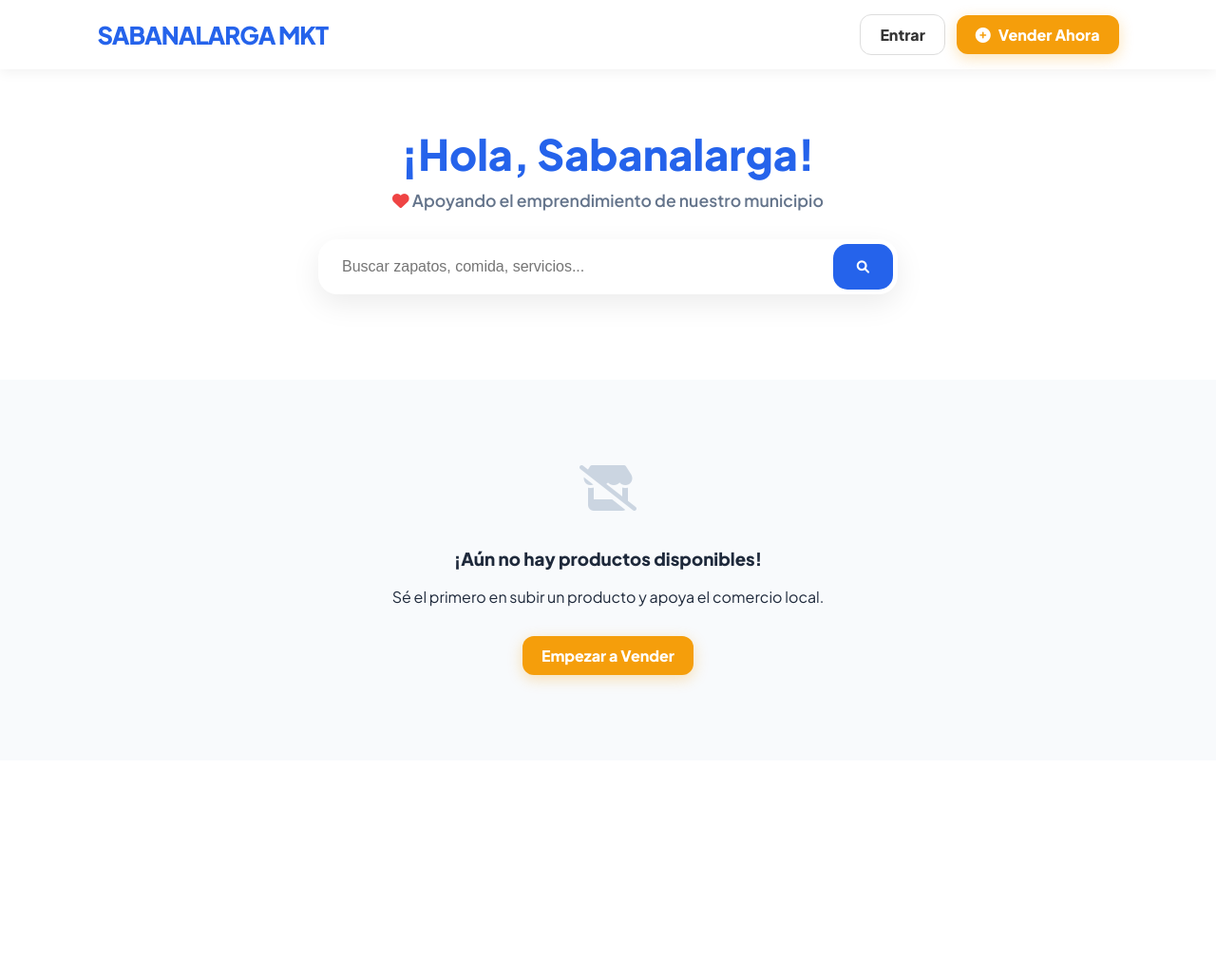
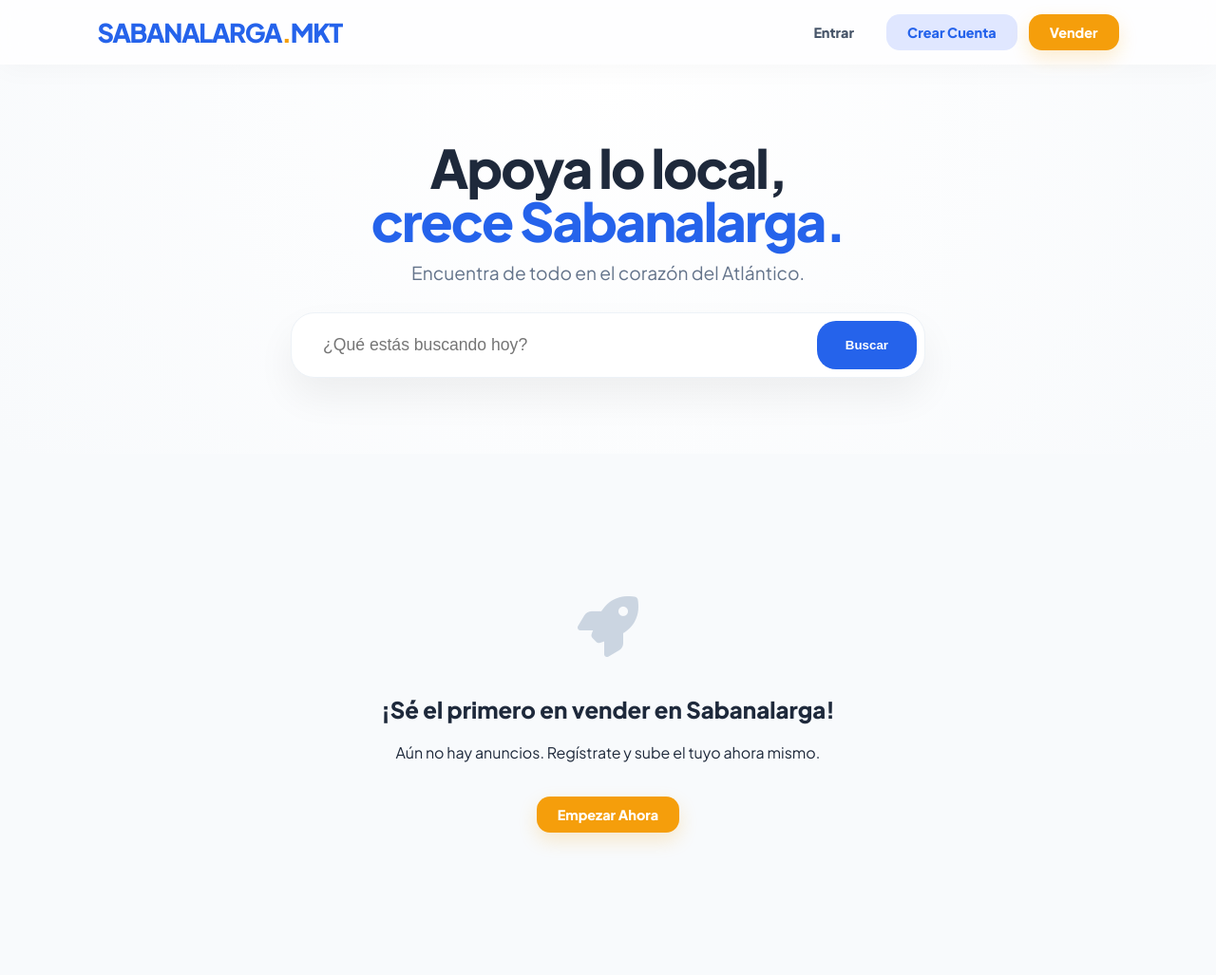
Before and after one commit to gleiderr99-boop/nuevo-proyecto, a Flask app: page / in a window 1280 px wide. Shown: the whole page at 95% size. Before the commit the page ends 723 px from the top, so only its background shows below. Run offline with Flask 3, Linux system fonts and the light colour scheme; data that the repository does not hold is empty.

Commit message:
Update index.html

```diff
--- a/templates/index.html
+++ b/templates/index.html
@@ -7,92 +7,130 @@
     <link href="https://fonts.googleapis.com/css2?family=Plus+Jakarta+Sans:wght@400;600;800&display=swap" rel="stylesheet">
     <link rel="stylesheet" href="https://cdnjs.cloudflare.com/ajax/libs/font-awesome/6.0.0/css/all.min.css">
     <style>
-        :root { --primary: #2563eb; --accent: #f59e0b; --bg: #f8fafc; }
-        body { font-family: 'Plus Jakarta Sans', sans-serif; background: var(--bg); margin: 0; color: #1e293b; }
+        :root { --primary: #2563eb; --accent: #f59e0b; --bg: #f8fafc; --white: #ffffff; }
 
-        nav { background: white; padding: 15px 8%; display: flex; justify-content: space-between; align-items: center; box-shadow: 0 4px 12px rgba(0,0,0,0.05); position: sticky; top: 0; z-index: 1000; }
-        .logo { font-weight: 800; color: var(--primary); text-decoration: none; font-size: 1.6rem; letter-spacing: -1px; }
+        body { font-family: 'Plus Jakarta Sans', sans-serif; background: var(--bg); margin: 0; color: #1e293b; overflow-x: hidden; }
+
+        /* Navbar de Lujo */
+        nav {
+            background: rgba(255, 255, 255, 0.8);
+            backdrop-filter: blur(15px);
+            padding: 15px 8%;
+            display: flex;
+            justify-content: space-between;
+            align-items: center;
+            box-shadow: 0 4px 30px rgba(0,0,0,0.03);
+            position: sticky; top: 0; z-index: 1000;
+        }
+
+        .logo { font-weight: 800; color: var(--primary); text-decoration: none; font-size: 1.7rem; letter-spacing: -1.5px; }
+        .logo span { color: var(--accent); }
 
         .nav-btns { display: flex; gap: 12px; align-items: center; }
-        .btn { padding: 10px 20px; border-radius: 12px; text-decoration: none; font-weight: 700; transition: 0.3s; display: flex; align-items: center; gap: 8px; }
-        .btn-sell { background: var(--accent); color: white; box-shadow: 0 4px 15px rgba(245, 158, 11, 0.3); }
-        .btn-panel { background: var(--primary); color: white; }
-        .btn-login { color: #333; border: 1px solid #ddd; }
 
-        .hero { text-align: center; padding: 60px 20px; background: white; }
-        .hero h1 { font-size: 2.8rem; margin: 0; color: var(--primary); }
-        .support-msg { color: #64748b; font-size: 1.1rem; margin-top: 10px; font-weight: 600; }
+        /* Botones Claros para Cliente y Vendedor */
+        .btn { padding: 10px 22px; border-radius: 14px; text-decoration: none; font-weight: 700; transition: 0.4s; font-size: 0.9rem; border: none; cursor: pointer; display: flex; align-items: center; gap: 8px; }
 
-        .search-box { max-width: 600px; margin: 30px auto; display: flex; background: white; padding: 5px; border-radius: 20px; box-shadow: 0 10px 30px rgba(0,0,0,0.08); }
-        .search-box input { flex: 1; border: none; padding: 15px 20px; border-radius: 15px; outline: none; font-size: 1rem; }
-        .search-box button { background: var(--primary); color: white; border: none; padding: 0 25px; border-radius: 15px; cursor: pointer; }
+        .btn-register { background: #e0e7ff; color: var(--primary); } /* Para Clientes */
+        .btn-sell { background: var(--accent); color: white; box-shadow: 0 8px 20px rgba(245, 158, 11, 0.2); }
+        .btn-login { color: #475569; }
+        .btn-panel { background: var(--primary); color: white; box-shadow: 0 8px 20px rgba(37, 99, 235, 0.2); }
 
-        .grid { display: grid; grid-template-columns: repeat(auto-fill, minmax(280px, 1fr)); gap: 30px; padding: 40px 8%; }
+        .btn:hover { transform: translateY(-3px); filter: brightness(1.1); }
 
-        /* ZOOM Y DISEÑO DE TARJETA */
-        .card { background: white; border-radius: 25px; overflow: hidden; box-shadow: 0 10px 20px rgba(0,0,0,0.05); transition: 0.4s; position: relative; }
-        .card:hover { transform: translateY(-10px); }
-        .img-wrap { width: 100%; height: 230px; overflow: hidden; position: relative; }
-        .card img { width: 100%; height: 100%; object-fit: cover; transition: 0.6s; }
-        .card:hover img { transform: scale(1.1); } /* EL ZOOM */
+        /* Hero Interactivo */
+        .hero { text-align: center; padding: 80px 20px; background: radial-gradient(circle at top, #ffffff, #f8fafc); }
+        .hero h1 { font-size: 3.5rem; margin: 0; letter-spacing: -2px; line-height: 1; }
+        .hero p { color: #64748b; font-size: 1.2rem; margin: 15px 0 30px; font-weight: 500; }
 
-        .cat-tag { position: absolute; top: 15px; left: 15px; background: rgba(255,255,255,0.9); padding: 5px 12px; border-radius: 10px; font-size: 0.75rem; font-weight: 800; color: var(--primary); }
-        .content { padding: 20px; }
-        .price { font-size: 1.5rem; font-weight: 800; color: var(--primary); margin: 10px 0; }
-        .btn-contact { background: #f1f5f9; color: var(--primary); text-decoration: none; display: block; text-align: center; padding: 12px; border-radius: 15px; font-weight: 700; transition: 0.3s; }
-        .btn-contact:hover { background: var(--primary); color: white; }
+        .search-box {
+            max-width: 650px; margin: 0 auto; display: flex; background: white;
+            padding: 8px; border-radius: 25px; box-shadow: 0 20px 40px rgba(0,0,0,0.06);
+            border: 1px solid #edf2f7;
+        }
+        .search-box input { flex: 1; border: none; padding: 15px 25px; border-radius: 20px; outline: none; font-size: 1.1rem; }
+        .search-box button { background: var(--primary); color: white; border: none; padding: 0 30px; border-radius: 20px; font-weight: 700; }
 
-        .empty-state { text-align: center; grid-column: 1 / -1; padding: 50px; }
+        /* Grid de Productos con Efectos */
+        .grid { display: grid; grid-template-columns: repeat(auto-fill, minmax(300px, 1fr)); gap: 35px; padding: 50px 8%; }
+
+        .card {
+            background: white; border-radius: 30px; overflow: hidden;
+            box-shadow: 0 10px 25px rgba(0,0,0,0.02); transition: 0.5s;
+            border: 1px solid rgba(0,0,0,0.03);
+        }
+        .card:hover { transform: translateY(-15px); box-shadow: 0 30px 60px rgba(0,0,0,0.1); }
+
+        .img-container { width: 100%; height: 250px; overflow: hidden; position: relative; }
+        .card img { width: 100%; height: 100%; object-fit: cover; transition: 0.8s ease; }
+        .card:hover img { transform: scale(1.15); } /* ZOOM INCREÍBLE */
+
+        .badge { position: absolute; top: 20px; left: 20px; background: rgba(255,255,255,0.95); padding: 6px 15px; border-radius: 12px; font-weight: 800; font-size: 0.75rem; color: var(--primary); z-index: 2; }
+
+        .content { padding: 25px; }
+        .price { font-size: 1.7rem; font-weight: 800; color: var(--primary); margin: 10px 0; }
+
+        .btn-view {
+            background: #f1f5f9; color: var(--primary); text-decoration: none;
+            display: flex; align-items: center; justify-content: center;
+            padding: 14px; border-radius: 18px; font-weight: 800; margin-top: 15px;
+        }
+        .btn-view:hover { background: var(--primary); color: white; }
+
+        /* Empty State Bonito */
+        .empty { grid-column: 1/-1; text-align: center; padding: 100px 20px; }
     </style>
 </head>
 <body>
     <nav>
-        <a href="/" class="logo">SABANALARGA MKT</a>
+        <a href="/" class="logo">SABANALARGA<span>.</span>MKT</a>
         <div class="nav-btns">
             {% if session.get('user_id') %}
-                <a href="/gleider_admin" class="btn btn-panel"><i class="fas fa-th-large"></i> Mi Panel</a>
-                <a href="/logout" class="btn btn-login"><i class="fas fa-sign-out-alt"></i></a>
+                <a href="/gleider_admin" class="btn btn-panel"><i class="fas fa-grid-2"></i> Mi Panel</a>
             {% else %}
                 <a href="/login" class="btn btn-login">Entrar</a>
-                <a href="/registro" class="btn btn-sell"><i class="fas fa-plus-circle"></i> Vender Ahora</a>
+                <a href="/registro" class="btn btn-register">Crear Cuenta</a>
+                <a href="/registro" class="btn btn-sell">Vender</a>
             {% endif %}
         </div>
     </nav>
 
     <div class="hero">
-        <h1>¡Hola, Sabanalarga!</h1>
-        <p class="support-msg"><i class="fas fa-heart" style="color:#ef4444"></i> Apoyando el emprendimiento de nuestro municipio</p>
+        <h1>Apoya lo local, <br><span style="color:var(--primary)">crece Sabanalarga.</span></h1>
+        <p>Encuentra de todo en el corazón del Atlántico.</p>
         <form action="/" class="search-box">
-            <input type="text" name="q" placeholder="Buscar zapatos, comida, servicios...">
-            <button type="submit"><i class="fas fa-search"></i></button>
+            <input type="text" name="q" placeholder="¿Qué estás buscando hoy?">
+            <button type="submit">Buscar</button>
         </form>
     </div>
 
     <div class="grid">
         {% for p in productos %}
         <div class="card">
-            <div class="img-wrap">
-                <span class="cat-tag">
-                    {% if p.categoria == 'Comida' %}<i class="fas fa-utensils"></i>
-                    {% elif p.categoria == 'Moda' %}<i class="fas fa-tshirt"></i>
-                    {% else %}<i class="fas fa-tag"></i>{% endif %}
-                    {{ p.categoria }}
-                </span>
+            <div class="img-container">
+                <div class="badge">
+                    {% if p.categoria == 'Comida' %}<i class="fas fa-hamburger"></i>
+                    {% elif p.categoria == 'Moda' %}<i class="fas fa-bag-shopping"></i>
+                    {% else %}<i class="fas fa-star"></i>{% endif %}
+                    {{ p.categoria | upper }}
+                </div>
                 <img src="{{ url_for('static', filename='uploads/' + p.imagen) }}">
             </div>
             <div class="content">
-                <h3 style="margin: 0; font-size: 1.2rem;">{{ p.nombre }}</h3>
+                <h3 style="margin:0; font-size: 1.3rem;">{{ p.nombre }}</h3>
                 <div class="price">${{ "{:,.0f}".format(p.precio) }}</div>
-                <p style="font-size: 0.85rem; color: #64748b; margin-bottom: 15px;"><i class="fas fa-user"></i> {{ p.vendedor.nombre }}</p>
-                <a href="/perfil/{{ p.user_id }}" class="btn-contact">Ver Detalles</a>
+                <div style="display:flex; align-items:center; gap:8px; color:#64748b; font-size: 0.9rem;">
+                    <i class="fas fa-store"></i> {{ p.vendedor.nombre }}
+                </div>
+                <a href="/perfil/{{ p.user_id }}" class="btn-view">Ver Detalles del Producto</a>
             </div>
         </div>
         {% else %}
-        <div class="empty-state">
-            <i class="fas fa-store-slash" style="font-size: 3rem; color: #cbd5e1; margin-bottom: 20px;"></i>
-            <h3>¡Aún no hay productos disponibles!</h3>
-            <p>Sé el primero en subir un producto y apoya el comercio local.</p>
-            <a href="/registro" class="btn btn-sell" style="display:inline-flex; margin-top:15px;">Empezar a Vender</a>
+        <div class="empty">
+            <i class="fas fa-rocket" style="font-size: 4rem; color: #cbd5e1; margin-bottom: 20px;"></i>
+            <h2>¡Sé el primero en vender en Sabanalarga!</h2>
+            <p>Aún no hay anuncios. Regístrate y sube el tuyo ahora mismo.</p>
+            <a href="/registro" class="btn btn-sell" style="display:inline-flex; margin-top:20px;">Empezar Ahora</a>
         </div>
         {% endfor %}
     </div>
```
